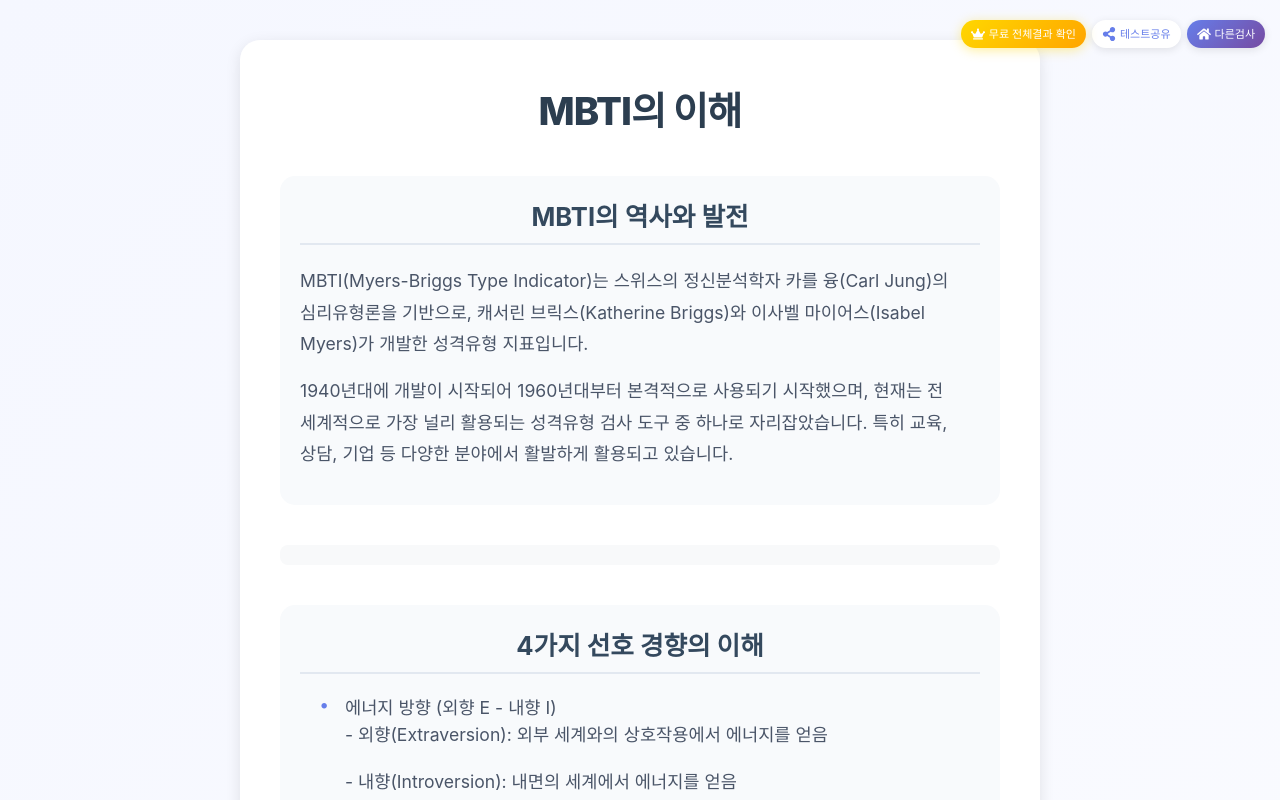
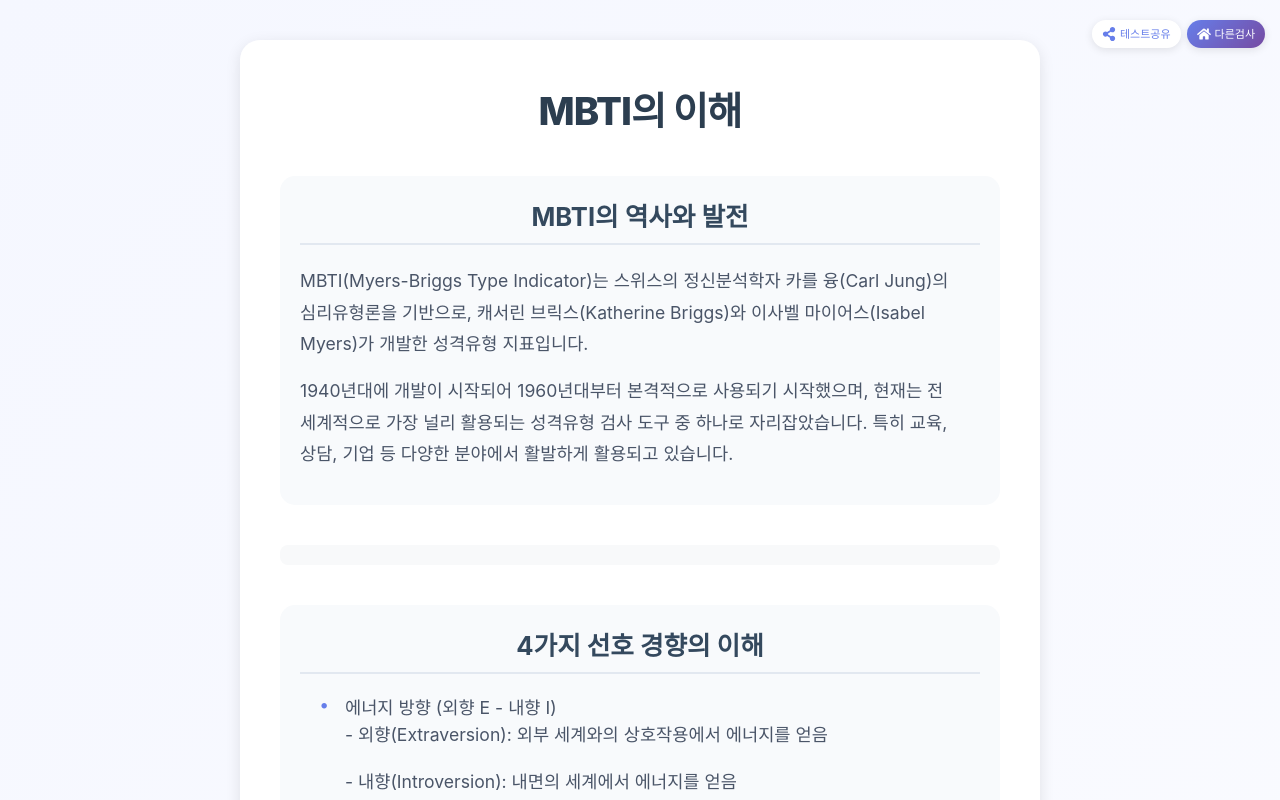
Before and after one commit to nongmeeeel/mindlab, a React (Create React App) app: page /guide/mbti in a window 1280 px wide. Shown: the top 800 px of the page. Built offline with nearby package versions, Linux system fonts and the light colour scheme; a web font is replaced by a local one; what chartjs-plugin-datalabels would draw is missing.

Commit message:
광고 수정

```diff
--- a/src/components/ActionButtons.js
+++ b/src/components/ActionButtons.js
@@ -30,7 +30,6 @@ const ActionButtons = ({ position = 'bottom', type, scores, resultType, onPremiu
 
   const handlePremium = () => {
     onPremiumPurchase();
-    handleShowAd();
     alert("전체 결과가 열렸습니다! 🎉");
     // setShowPayment(true);
   };
@@ -42,16 +41,6 @@ const ActionButtons = ({ position = 'bottom', type, scores, resultType, onPremiu
 
   const handlePaymentCancel = () => {
     setShowPayment(false);
-  };
-
-  const handleShowAd = () => {
-    try {
-      (window.adsbygoogle = window.adsbygoogle || []).push({
-        overlays: { interstitials: true }
-      });
-    } catch (error) {
-      console.error('AdSense 전면 광고 로드 실패:', error);
-    }
   };
 
   // const handleSaveResult = async () => {
@@ -119,7 +108,7 @@ const ActionButtons = ({ position = 'bottom', type, scores, resultType, onPremiu
   return (
     <>
       <div className={className}>
-          {!isPremium ? (
+          {!isPremium && type !== "guide"? (
             <button
               className="action-button premium-button"
               onClick={handlePremium}
--- a/src/components/detail/AttachmentDetail.js
+++ b/src/components/detail/AttachmentDetail.js
@@ -12,7 +12,6 @@ import {
 import annotationPlugin from 'chartjs-plugin-annotation';
 import { Bar } from 'react-chartjs-2';
 import { attachmentDetails } from '../../data/attachment/detail';
-import InterstitialAd from '../InterstitialAd';
 
 ChartJS.register(
   CategoryScale,
@@ -107,7 +106,6 @@ const AttachmentDetail = ({ scores, resultType }) => {
 
   return (
     <div className="premium-detail">
-      <InterstitialAd />
       <div className="premium-header">
         <FaCrown className="premium-icon" />
         <h3>프리미엄 상세 분석</h3>
--- a/src/components/detail/EnneagramDetail.js
+++ b/src/components/detail/EnneagramDetail.js
@@ -12,7 +12,6 @@ import {
 import { Radar } from 'react-chartjs-2';
 import { enneagramDetails } from '../../data/enneagram/detail';
 import ChartDataLabels from 'chartjs-plugin-datalabels';
-import InterstitialAd from '../InterstitialAd';
 
 ChartJS.register(
   RadialLinearScale,
@@ -118,7 +117,6 @@ const EnneagramDetail = ({ scores, resultType }) => {
 
   return (
     <div className="premium-detail">
-      <InterstitialAd />
       <div className="premium-header">
         <FaCrown className="premium-icon" />
         <h3>프리미엄 상세 분석</h3>
--- a/src/components/detail/MBTIDetail.js
+++ b/src/components/detail/MBTIDetail.js
@@ -12,7 +12,6 @@ import annotationPlugin from 'chartjs-plugin-annotation';
 import { Bar } from 'react-chartjs-2';
 import { FaCrown } from 'react-icons/fa';
 import { mbtiDetails } from '../../data/mbti/detail';
-import InterstitialAd from '../InterstitialAd';
 
 ChartJS.register(
   CategoryScale,
@@ -180,7 +179,6 @@ const MBTIDetail = ({ scores, resultType }) => {
 
   return (
     <div className="premium-detail">
-      <InterstitialAd />
       <div className="premium-header">
         <FaCrown className="premium-icon" />
         <h3>프리미엄 상세 분석</h3>
--- a/src/pages/attachment/AttachmentResult.js
+++ b/src/pages/attachment/AttachmentResult.js
@@ -7,14 +7,13 @@ import ImageActions from '../../components/ImageActions';
 import ActionButtons from '../../components/ActionButtons';
 import { logEvent } from '../../utils/analytics';
 import AdBanner from '../../components/AdBanner';
-import InterstitialAd from '../../components/InterstitialAd';
 
 const AttachmentResult = () => {
   const location = useLocation();
   const { resultType, scores } = location.state || {};
   const result = attachmentDescriptions[resultType];
   const [imageLoaded, setImageLoaded] = useState(false);
-  const [isPremium, setIsPremium] = useState(false);
+  const [isPremium, setIsPremium] = useState(true);
 
   console.log('AttachmentResult scores:', scores);
 
@@ -47,7 +46,6 @@ const AttachmentResult = () => {
 
   return (
     <div className="result-page">
-      <InterstitialAd />
       <div id="result-container" className="result-container attachment-container">
         <ActionButtons
           position="top"
--- a/src/pages/enneagram/EnneagramResult.js
+++ b/src/pages/enneagram/EnneagramResult.js
@@ -7,13 +7,12 @@ import ImageActions from '../../components/ImageActions';
 import ActionButtons from '../../components/ActionButtons';
 import { logEvent } from '../../utils/analytics';
 import AdBanner from '../../components/AdBanner';
-import InterstitialAd from '../../components/InterstitialAd';
 const EnneagramResult = () => {
   const location = useLocation();
   const { resultType, scores } = location.state || {};
   const result = enneagramDescriptions[resultType];
   const [imageLoaded, setImageLoaded] = useState(false);
-  const [isPremium, setIsPremium] = useState(false);
+  const [isPremium, setIsPremium] = useState(true);
 
   console.log('EnneagramResult scores:', scores);
 
@@ -40,7 +39,6 @@ const EnneagramResult = () => {
 
   return (
     <div className="result-page">
-      <InterstitialAd />
       <div id="result-container" className="result-container enneagram-container">
         <ActionButtons
           position="top"
--- a/src/pages/guide/MBTIGuide.js
+++ b/src/pages/guide/MBTIGuide.js
@@ -10,7 +10,7 @@ const MBTIGuide = () => {
       <div className="guide-container">
         <ActionButtons
           position="top"
-          type="attachment"
+          type="guide"
         />
         <h1>MBTI의 이해</h1>
 
--- a/src/pages/mbti/MBTIResult.js
+++ b/src/pages/mbti/MBTIResult.js
@@ -7,13 +7,12 @@ import ImageActions from '../../components/ImageActions';
 import ActionButtons from '../../components/ActionButtons';
 import { logEvent } from '../../utils/analytics';
 import AdBanner from '../../components/AdBanner';
-import InterstitialAd from '../../components/InterstitialAd';
 const MBTIResult = () => {
   const location = useLocation();
   const { resultType, scores } = location.state || {};
   const result = mbtiDescriptions[resultType];
   const [imageLoaded, setImageLoaded] = useState(false);
-  const [isPremium, setIsPremium] = useState(false);
+  const [isPremium, setIsPremium] = useState(true);
 
   console.log('MBTIResult scores:', scores);
 
@@ -38,7 +37,6 @@ const MBTIResult = () => {
 
   return (
     <div className="result-page">
-      <InterstitialAd />
       <div id="result-container" className="result-container mbti-container">
         <ActionButtons
           position="top"
```
